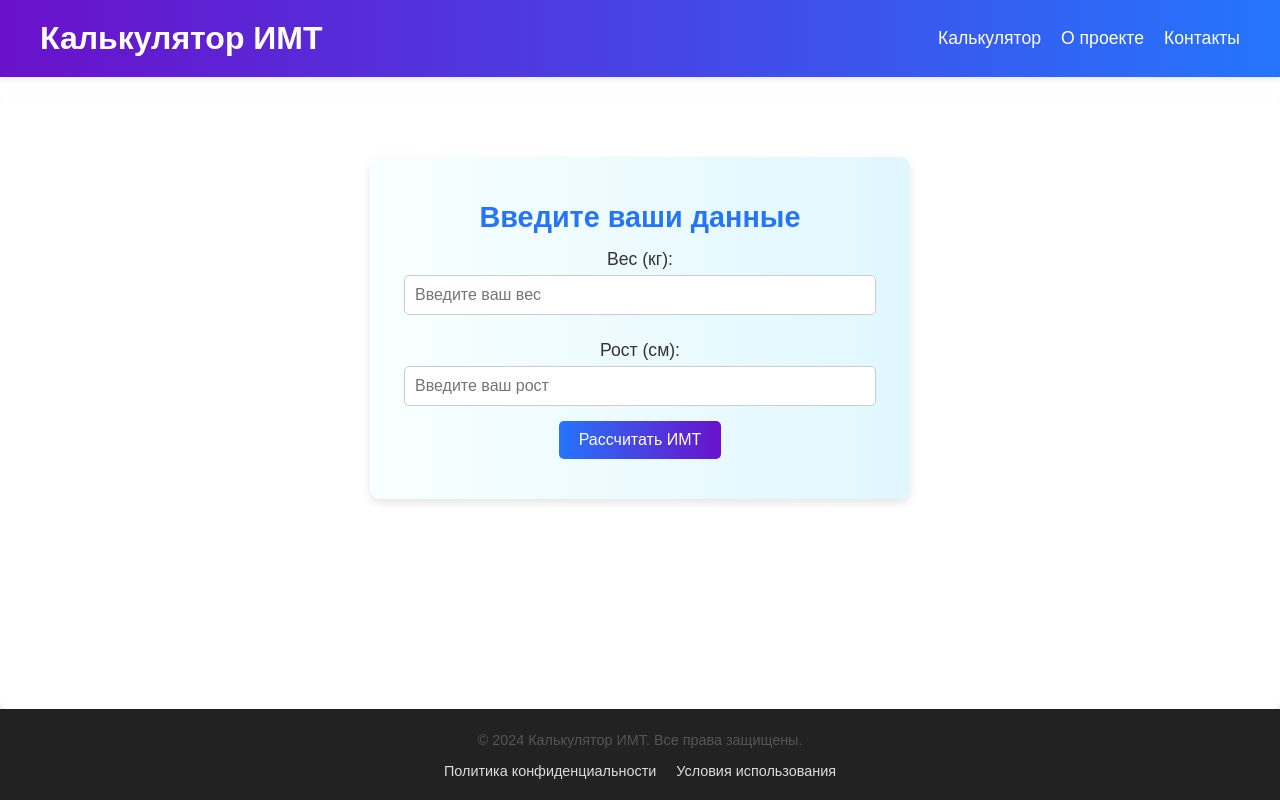
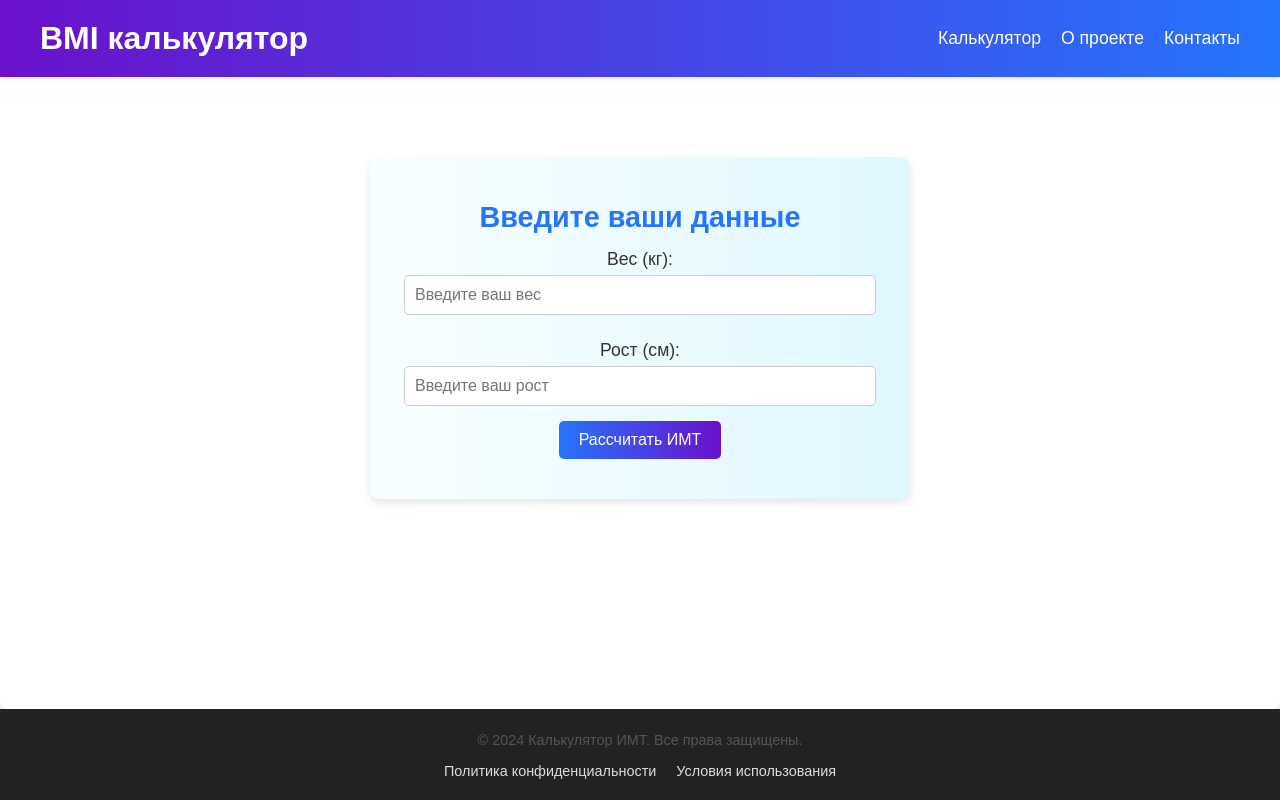
Before and after one commit to Ansar747/BMIcalculator, a plain HTML site: page index.html in a window 1280 px wide. Drawn offline with Linux system fonts and the light colour scheme.

Commit message:
bmi frst

```diff
--- a/index.html
+++ b/index.html
@@ -9,7 +9,7 @@
 <body>
     <header>
         <div class="container">
-            <h1>Калькулятор ИМТ</h1>
+            <h1>BMI калькулятор</h1>
             <nav>
                 <ul>
                     <li><a href="#calc">Калькулятор</a></li>
```
